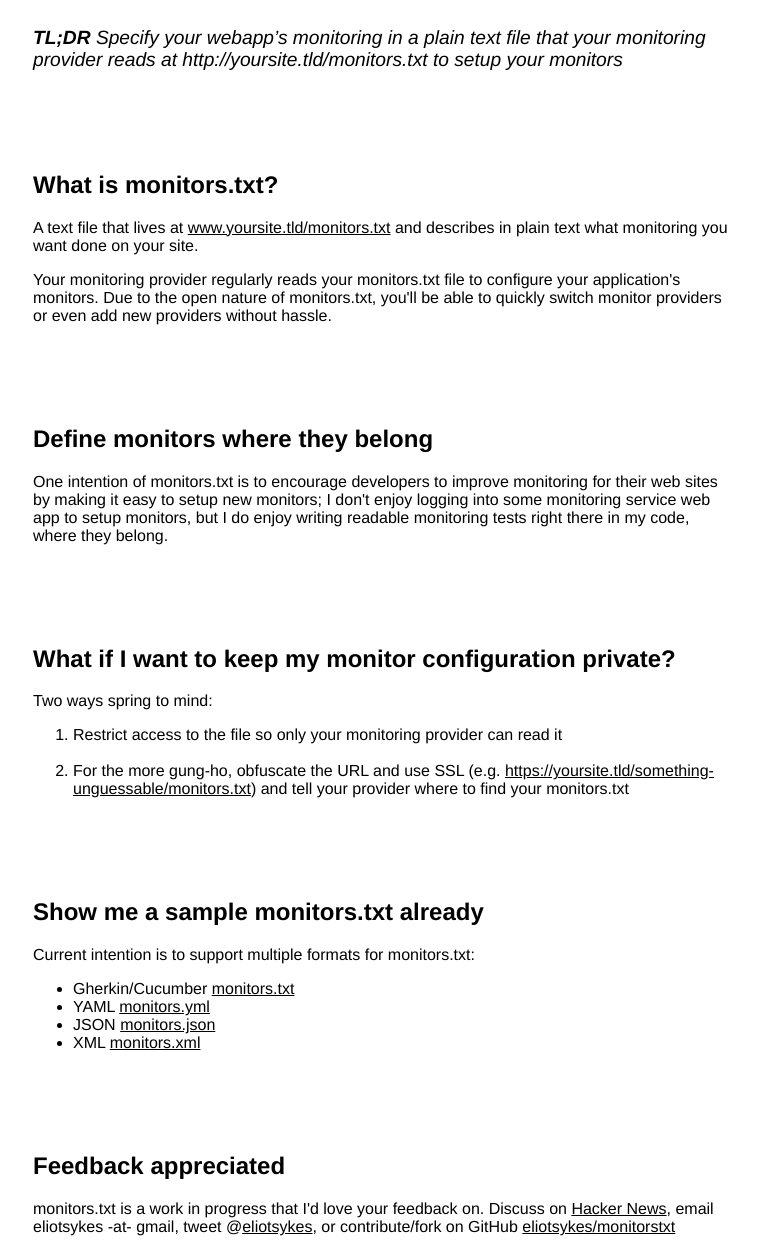
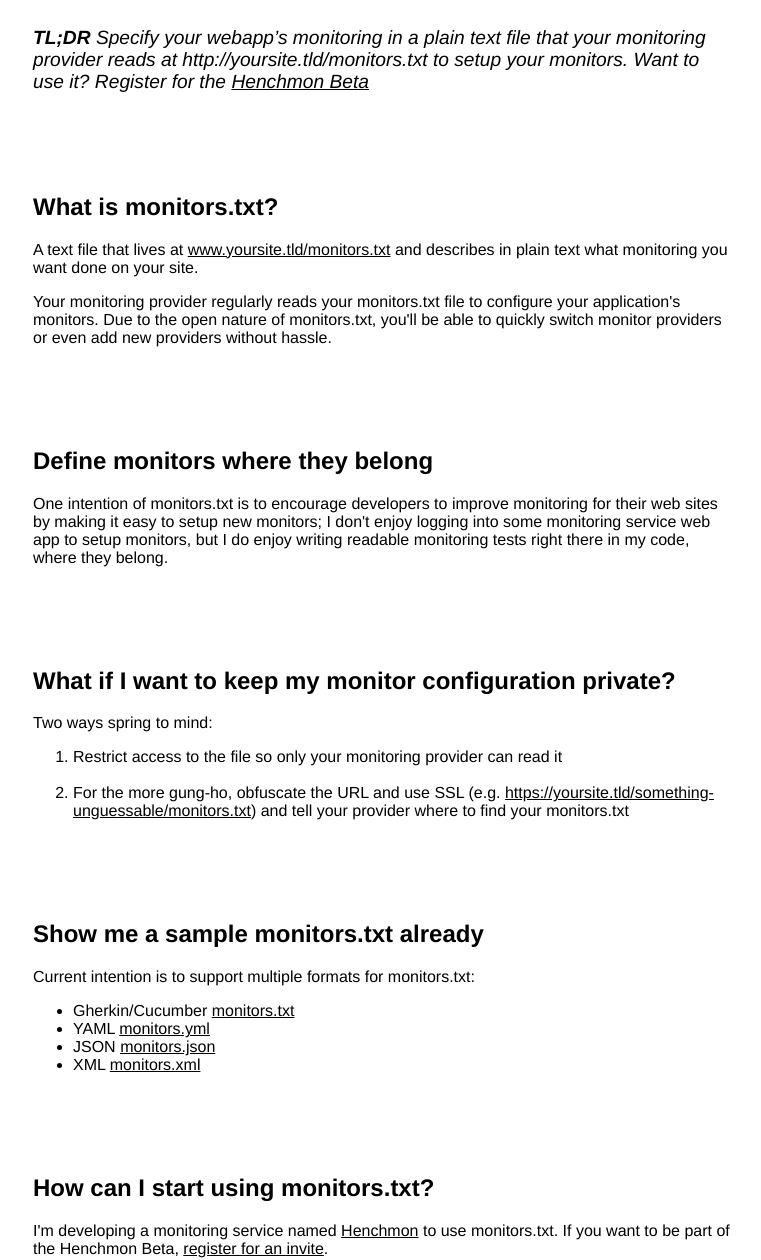
Before and after one commit to eliotsykes/monitorstxt, a plain HTML site: page index.html in a window 1280 px wide. Shown: the part 114-1374 px from the top of the page, without its empty margins (257-1018 px from the left). Drawn offline with Linux system fonts and the light colour scheme.

Commit message:
Added link to Henchmon Beta at http://henchmon.com

```diff
--- a/index.html
+++ b/index.html
@@ -87,7 +87,8 @@
 
   <div class="description">
     <strong>TL;DR</strong> Specify your webapp&rsquo;s monitoring in a plain text file that your
-    monitoring provider reads at http://yoursite.tld/monitors.txt to setup your monitors
+    monitoring provider reads at http://yoursite.tld/monitors.txt to setup your monitors. Want to use it? Register
+    for the <a href="http://www.henchmon.com">Henchmon Beta</a>
   </div>
 
   <h2>What is monitors.txt?</h2>
@@ -137,6 +138,12 @@
     <li>XML <a href="https://github.com/eliotsykes/monitorstxt/blob/gh-pages/monitors.xml">monitors.xml</a></li>
   </ul>
 
+  <h2>How can I start using monitors.txt?</h2>
+  <p>
+    I'm developing a monitoring service named <a href="http://www.henchmon.com" title="Damned easy web app monitoring">Henchmon</a> to use monitors.txt.
+    If you want to be part of the Henchmon Beta, <a href="http://www.henchmon.com" title="Henchmon Beta registration">register for an invite</a>.
+  </p>
+
   <h2>Feedback appreciated</h2>
 
   <p>
@@ -152,8 +159,8 @@
 
 
   <div class="footer">
-    To start using monitors.txt <a href="http://www.henchmon.com" title="Henchmon. Damned easy web app monitoring">register for the Henchmon Beta</a>
-    contribute/fork on GitHub : <a href="https://github.com/eliotsykes/monitorstxt">eliotsykes/monitorstxt</a>
+    To start using monitors.txt <a href="http://www.henchmon.com" title="Henchmon. Damned easy web app monitoring">register for the Henchmon Beta</a><br />
+    Contribute/fork on GitHub : <a href="https://github.com/eliotsykes/monitorstxt">eliotsykes/monitorstxt</a>
   </div>
 
 </div>
```
